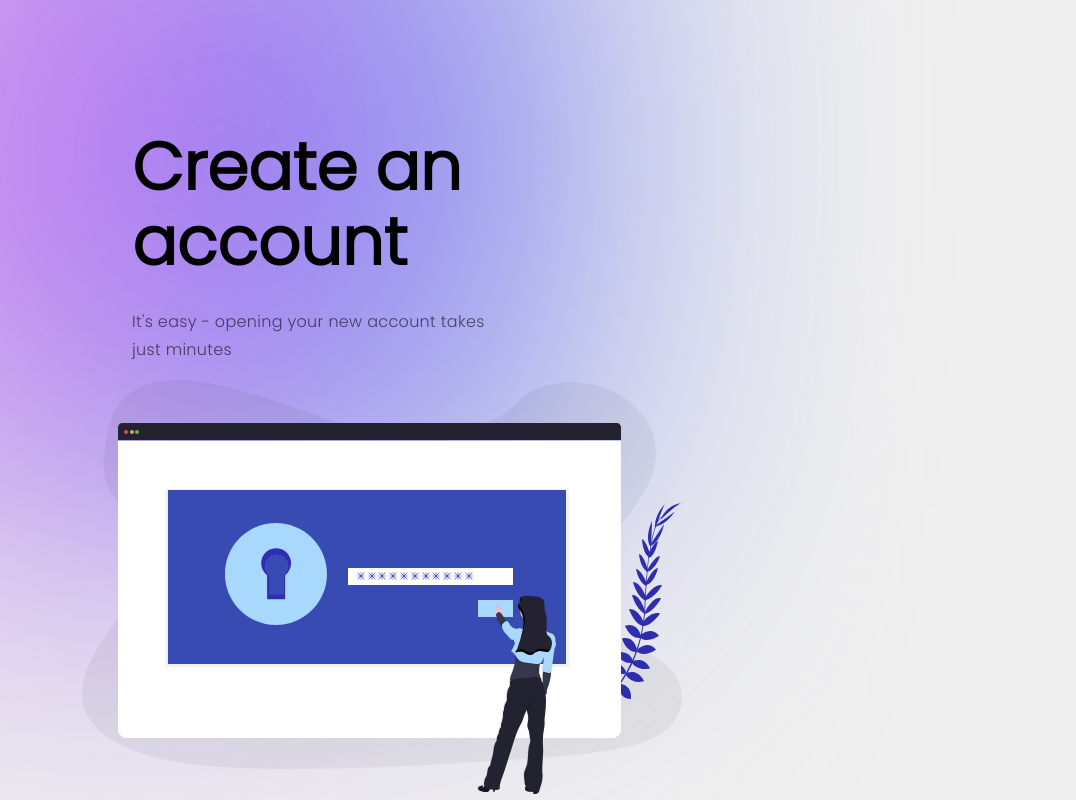
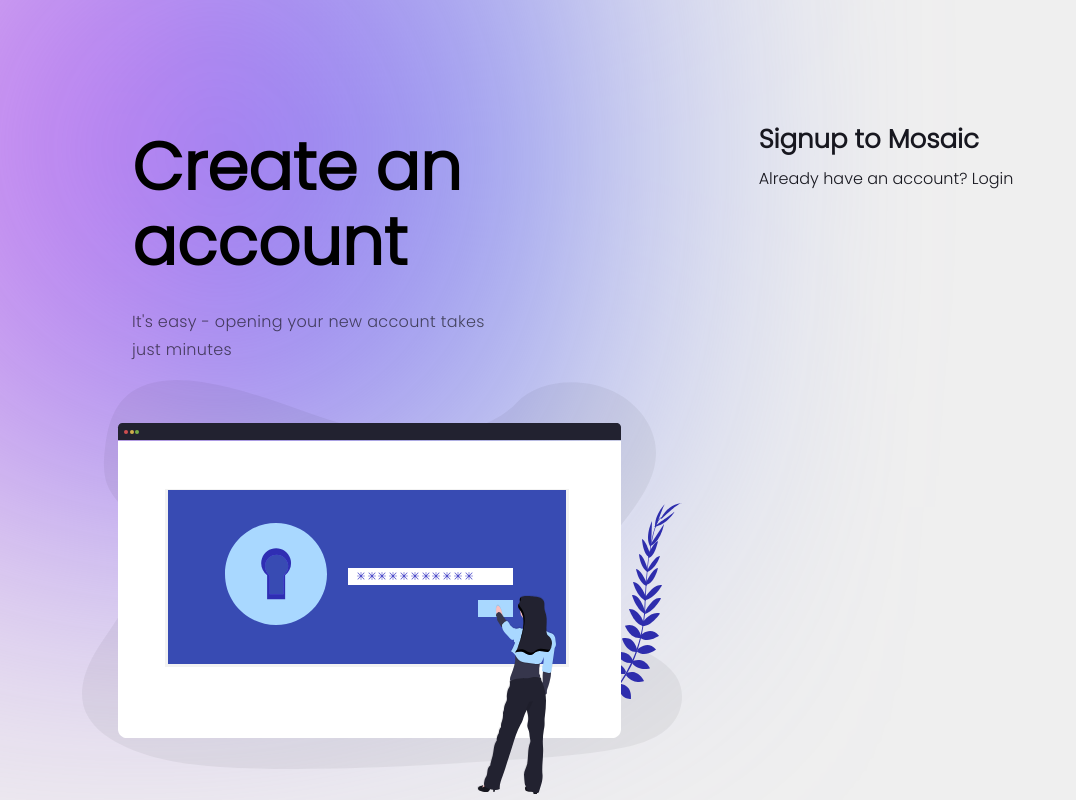
Before and after one commit to samweller24/mosaic_demo_v1, a Django app: page /signUp/ in a window 1280 px wide. Shown: the whole page, without its empty margins (0-1076 px from the left). Run offline with Django 4.2, Linux system fonts and the light colour scheme.

Commit message:
fix: remove extra closing header tag

```diff
--- a/mosaic/templates/signUp.html
+++ b/mosaic/templates/signUp.html
@@ -7,38 +7,36 @@
         <meta http-equiv="X-UA-Compatible" content="ie=edge" />
         <link href="https://fonts.googleapis.com/css2?family=Poppins:wght@300&display=swap" rel="stylesheet" />
         <link href="https://fonts.googleapis.com/css2?family=Titillium+Web&display=swap" rel="stylesheet" />
-        <link href="https://cdn.jsdelivr.net/npm/bootstrap@5.2.1/dist/css/bootstrap.min.css" rel="stylesheet" integrity="sha384-iYQeCzEYFbKjA/T2uDLTpkwGzCiq6soy8tYaI1GyVh/UjpbCx/TYkiZhlZB6+fzT" crossorigin="anonymous">
-      </head>
+        <link href="https://cdn.jsdelivr.net/npm/bootstrap@5.2.1/dist/css/bootstrap.min.css" rel="stylesheet" integrity="sha384-iYQeCzEYFbKjA/T2uDLTpkwGzCiq6soy8tYaI1GyVh/UjpbCx/TYkiZhlZB6+fzT" crossorigin="anonymous" />
         <title>Mosaic</title>
     </head>
     <body style="background: #efefef">
-      <div class="container-fluid ">
-
-        <div  class="row">
-          <div style="margin-top: 120px;" class="col-sm-5"><div class="row">
-            <h1 style=" margin-left: 120px; margin-top: 10px;  font-family: 'Poppins'; font-style: normal; font-weight: 800; font-size: 66px; line-height: 75px; color: #000000">Create an <br/> account <br/> </h1>
-
+        <div class="container-fluid">
+            <div class="row">
+                <div style="margin-top: 120px" class="col-sm-7">
+                    <div class="row">
+                        <h1 style="margin-left: 120px; margin-top: 10px; font-family: 'Poppins'; font-style: normal; font-weight: 800; font-size: 66px; line-height: 75px; color: #000000">
+                            Create an <br />
+                            account <br />
+                        </h1>
                     </div>
                     <div class="row">
-            <p style=" margin-top: 20px;  font-family: 'Poppins'; font-style: normal; font-weight: 400; font-size: 16px; line-height: 28px; letter-spacing: 0.02em; color: #000000; opacity: 0.6; margin-left: 120px;">
-            It's easy - opening your new account takes <br/> just minutes <br/>
+                        <p style="margin-top: 20px; font-family: 'Poppins'; font-style: normal; font-weight: 400; font-size: 16px; line-height: 28px; letter-spacing: 0.02em; color: #000000; opacity: 0.6; margin-left: 120px">
+                            It's easy - opening your new account takes <br />
+                            just minutes <br />
                         </p>
-        <div style="margin-left: 70px;">
-          <img src="{% static '/signup.svg' %}" alt="My image">
+                        <div style="margin-left: 70px">
+                            <img src="{% static '/signup.svg' %}" alt="My image" />
+                        </div>
                     </div>
                 </div>
 
-        </div>
-
-
-          <div style="margin-top: 120px;" class="col-sm-3">
-
+                <div style="margin-top: 120px" class="col-sm-3">
+                    <h1 style="font-family: 'Poppins'; font-style: normal; font-weight: 700; font-size: 26px; line-height: 39px; color: #17171f">Signup to Mosaic</h1>
+                    <p style="font-family: 'Poppins'; font-style: normal; font-weight: 400; font-size: 16px; line-height: 24px; display: flex; align-items: flex-end; color: #17171f">Already have an account? Login</p>
                 </div>
             </div>
-
         </div>
-
-
 
         <!-- <a href="{% url 'mosaicAdmin' %}"> Institutional </a>
         <a href="{% url 'mosaicUser' %}"> Individual </a> -->
```
Lines whose indentation alone changed are shown as unchanged.
